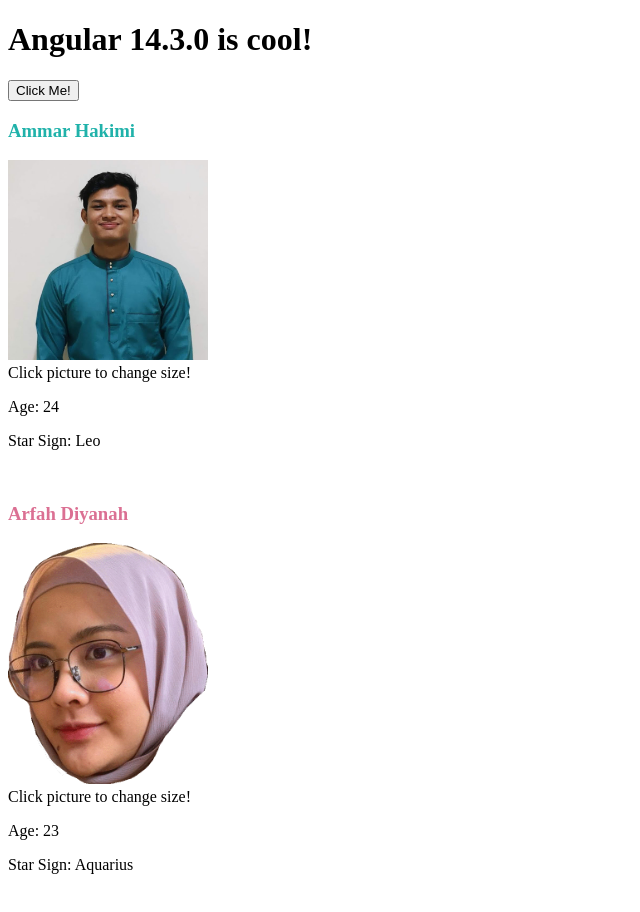
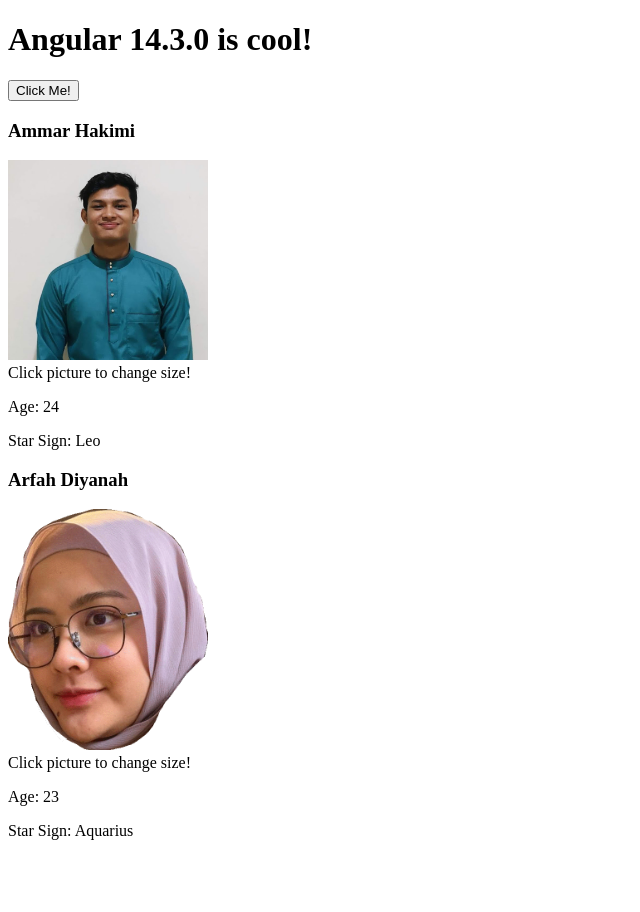
Before and after one commit to ammartian/angular-beginner-component, an Angular app: page / in a window 1280 px wide. Shown: the top 912 px of the page, without its empty margins (0-640 px from the left). After the commit the page ends 856 px from the top, so only its background shows below. Built offline with nearby package versions, Linux system fonts and the light colour scheme.

Commit message:
Making code more predictive and clean by implementing Stateful and Stateless Component

```diff
--- a/src/app/app.module.ts
+++ b/src/app/app.module.ts
@@ -6,13 +6,15 @@ import { AppComponent } from './app.component';
 import { HomeComponent } from './home/home.component';
 import { FontSizeUpDirective } from './font-size-up.directive';
 import { MagnifierDirective } from './magnifier.directive';
+import { PersonComponent } from './person/person.component';
 
 @NgModule({
   declarations: [
     AppComponent,
     HomeComponent,
     FontSizeUpDirective,
-    MagnifierDirective
+    MagnifierDirective,
+    PersonComponent,
   ],
   imports: [
     BrowserModule,
--- a/src/app/home/home.component.html
+++ b/src/app/home/home.component.html
@@ -2,16 +2,6 @@
 
 <button [disabled]="clicked" (click)="handleClick()">Click Me!</button>
 
-<div *ngFor="let person of persons | async">
-    <h3 [ngClass]="{
-        'blue': person.name === 'Ammar Hakimi',
-        'purple': person.name === 'Arfah Diyanah'
-    }">
-        {{ person.name }}
-    </h3>
-    <img [src]="person.img" appMagnifier>
-    <figcaption>Click picture to change size!</figcaption>
-    <p>Age: {{person.age }}</p>
-    <p>Star Sign: {{person.starSign }}</p>
-    <br>
-</div>
+<!-- Calling person component on home -->
+<!-- Make code more predictive and clean -->
+<app-person></app-person>
--- a/src/app/home/home.component.ts
+++ b/src/app/home/home.component.ts
@@ -1,6 +1,5 @@
 import { Component, OnInit } from '@angular/core';
 import { VERSION } from '@angular/core';
-import { of } from 'rxjs';
 
 @Component({
   selector: 'app-home',
@@ -8,32 +7,25 @@ import { of } from 'rxjs';
   styleUrls: ['./home.component.scss']
 })
 export class HomeComponent implements OnInit {
-  persons;
   clicked = false;
   title = `Angular ${VERSION.full} is cool!`
 
   constructor() { }
 
   ngOnInit(): void {
-      this.persons = of([
-      {
-        name: 'Ammar Hakimi',
-        age: 24,
-        starSign: 'Leo',
-        img: 'assets/images/ammar.jpeg'
-      },
-      {
-        name: 'Arfah Diyanah',
-        age: 23,
-        starSign: 'Aquarius',
-        img: 'assets/images/arfah.png'
-      }
-    ])
   }
 
   handleClick() {
     this.clicked = true;
   }
 
+}
 
-}
+// NOTES!
+
+// Smart component vs Dumb component
+
+// Smart component: Control how things works
+// Dumb component: Control presentation logic
+
+// A.K.A Statefull vs Stateless component
--- /dev/null
+++ b/src/app/person/person.component.html
@@ -0,0 +1,12 @@
+<div *ngFor="let person of persons | async">
+    <h3 [ngClass]="{
+        'blue': person.name === 'Ammar Hakimi',
+        'purple': person.name === 'Arfah Diyanah'
+    }">
+        {{ person.name }}
+    </h3>
+    <img [src]="person.img" appMagnifier>
+    <figcaption>Click picture to change size!</figcaption>
+    <p>Age: {{person.age }}</p>
+    <p>Star Sign: {{person.starSign }}</p>
+</div>
--- /dev/null
+++ b/src/app/person/person.component.ts
@@ -0,0 +1,31 @@
+import { Component, OnInit } from '@angular/core';
+import { of } from 'rxjs';
+
+@Component({
+  selector: 'app-person',
+  templateUrl: './person.component.html',
+  styleUrls: ['./person.component.scss']
+})
+export class PersonComponent implements OnInit {
+  persons;
+
+  constructor() { }
+
+  ngOnInit(): void {
+    this.persons = of([
+      {
+        name: 'Ammar Hakimi',
+        age: 24,
+        starSign: 'Leo',
+        img: 'assets/images/ammar.jpeg'
+      },
+      {
+        name: 'Arfah Diyanah',
+        age: 23,
+        starSign: 'Aquarius',
+        img: 'assets/images/arfah.png'
+      }
+    ])
+  }
+
+}
```
Also changed, not shown: src/app/person/person.component.scss (added), 1 other file (tests, documents, lock files or other folders).
